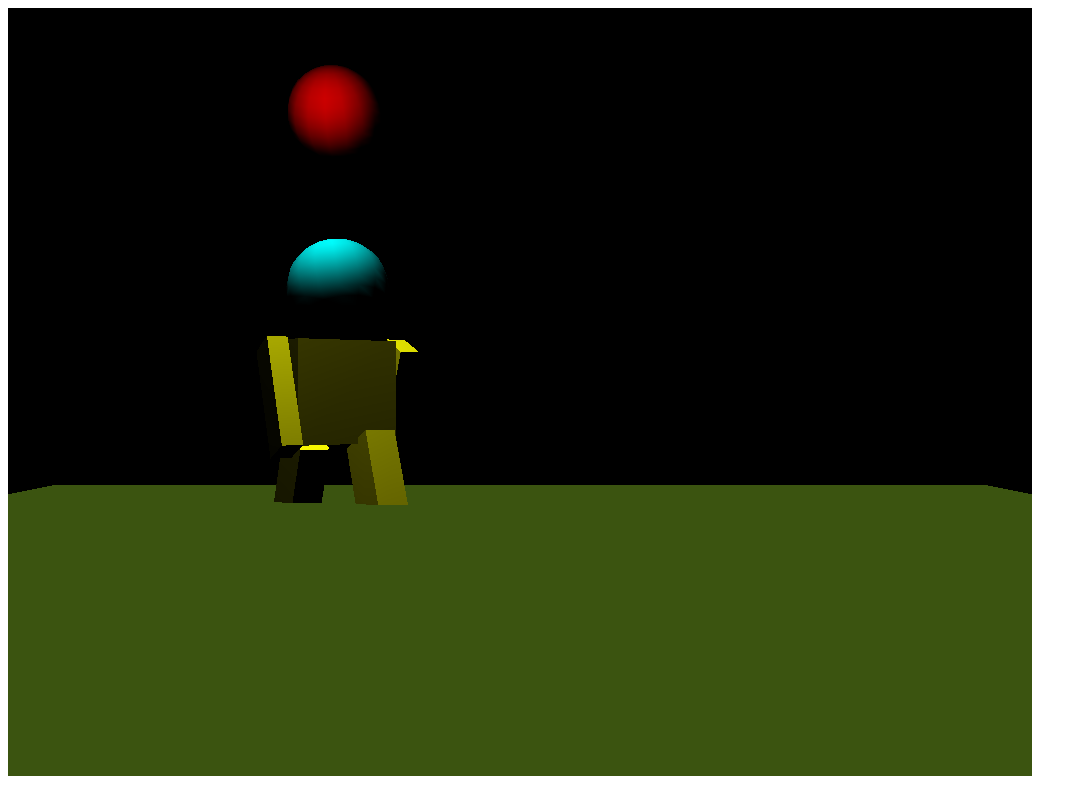
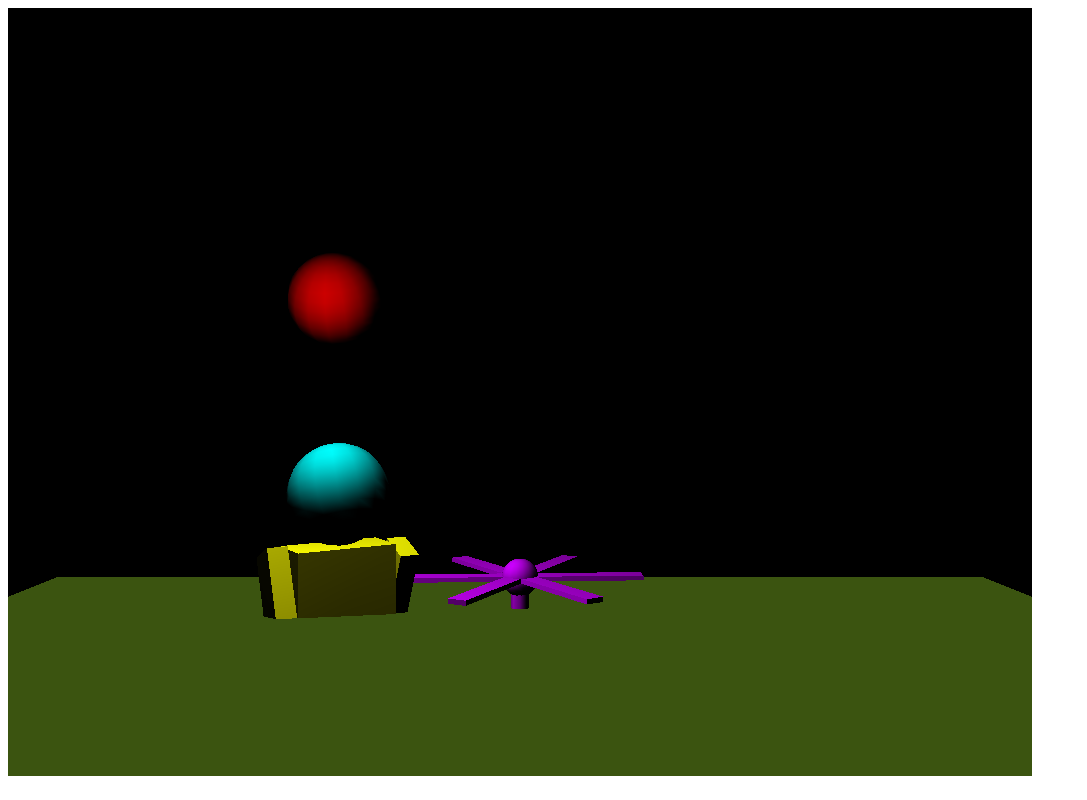
Before and after one commit to AreYouReal/HES_RitualDance-Using-THREE.js-, a plain HTML site: page Alexander/index.html in a window 1280 px wide. Shown: the whole page, without its empty margins (0-1087 px from the left). Drawn offline with nearby package versions, Linux system fonts and the light colour scheme.

Commit message:
Top of the Flying robot was added.

```diff
--- a/Alexander/index.html
+++ b/Alexander/index.html
@@ -2,7 +2,7 @@
 <html>
 <head>
 <meta http-equiv="Content-Type" content="text/html;charset=utf-8" >
-<title>The Lost Castle</title>
+<title>Ritual Dance</title>
     <style>
         #container {
             background: #000;
@@ -15,7 +15,7 @@
 <script type="text/javascript" src="../Common/webgl-utils.js"></script>
 <script type="text/javascript" src="../Common/initShaders.js"></script>
 <script type="text/javascript" src="../Common/MV.js"></script>
-<script type="text/javascript" src="castle.js"></script>
+<script type="text/javascript" src="rdance.js"></script>
 <script type="text/javascript" src="objects.js"></script>
 <script src="https://ajax.googleapis.com/ajax/libs/jquery/1.5.1/jquery.min.js"></script>
 </head>
--- a/Alexander/castle.js
+++ b/Alexander/rdance.js
@@ -11,16 +11,25 @@ var pointLight;
 var sphereMatrix;
 var rotateAngle = 0.1;
 
+
+
 var cubicMan;
-
 var leftHand, rightHand, leftLeg, rightLeg, head;
-
 var limbAngle = 0;
 var increase = true;
 
 var cubicManPosition = [0, 0, 0];
 
 var circleAngle = 0;
+
+
+
+
+
+var flyingRobot;
+
+var roboRotor = new THREE.Object3D();
+var secondRoboRotor = new THREE.Object3D();
 
 window.onload = function init(){
 
@@ -34,6 +43,7 @@ window.onload = function init(){
 
     // camera starts at [0, 0, 0] so move it
     camera.position.z = 1000;
+    camera.position.y = 200;
 
     // start the renderer
     renderer.setSize(WIDTH, HEIGHT);
@@ -58,10 +68,13 @@ window.onload = function init(){
     cubicMan = createCubicMan();
 
 
+    flyingRobot = createFlyingRobot();
+
     // add the sphere to the scene
     scene.add(plane);
     scene.add(sphere);
     scene.add(cubicMan);
+    scene.add(flyingRobot);
     // add the camera to the scene
     scene.add(camera);
 
@@ -107,7 +120,6 @@ function update(){
     setTimeout(function(){requestAnimationFrame(update)}, 50);
     sphere.rotateX(rotateAngle);
 
-
     //cubicMan.rotateZ(rotateAngle);
     if(increase){
         rightHand.rotateX(rotateAngle);
@@ -143,6 +155,9 @@ function update(){
     cubicMan.position.z = cubicManPosition[1];
 
     cubicMan.rotateY(rotateAngle);
+
+    roboRotor.rotateY(rotateAngle);
+    secondRoboRotor.rotateY(-rotateAngle);
 }
 
 
@@ -207,6 +222,35 @@ function createPlane(){
     return new THREE.Mesh(new THREE.PlaneGeometry(100, 100), planeMaterial);
 }
 
+function createFlyingRobot(){
+    var bladeMaterial = new THREE.MeshLambertMaterial({color: 0xCC00FF});
+    var sphere = new THREE.Mesh(new THREE.SphereGeometry(20, 16, 16), bladeMaterial);
+    roboRotor.add(sphere);
+
+    for(var i = 0; i < 6; i++){
+        var blade = new THREE.Mesh(new THREE.CubeGeometry(20, 5, 115), bladeMaterial);
+        blade.rotateY(Math.PI * 2 / 6 * i);
+        blade.position.z = 75 * Math.cos(Math.PI * 2 / 6 * i);
+        blade.position.x = 75 * Math.sin(Math.PI * 2 / 6 * i);
+        roboRotor.add(blade);
+    }
+
+    secondRoboRotor = roboRotor.clone();
+    secondRoboRotor.position.y = - 75;
+
+    var cylinder = new THREE.Mesh(new THREE.CylinderGeometry(10, 10, 150), bladeMaterial);
+    cylinder.position.y = -75;
+
+    var robot = new THREE.Object3D();
+
+    robot.add(roboRotor);
+    robot.add(cylinder);
+    robot.add(secondRoboRotor);
+    return robot;
+}
+
+
+
 function keyCatch(keyCode){
     switch(window.event.keyCode){
         case 37:
```
Also changed, not shown: Alexander/granite19.jpg (deleted).
